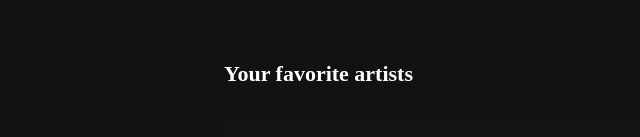
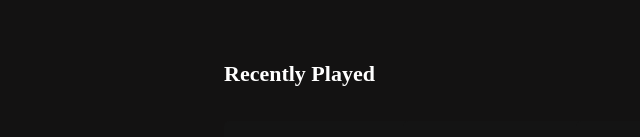
Before and after one commit to kanchi29/spotify, a plain HTML site: page index.html in a window 1280 px wide. Shown: the part 779-916 px from the top of the page, 0-640 px from the left. Drawn offline with Linux system fonts and the light colour scheme.

Commit message:
class name change

```diff
--- a/index.html
+++ b/index.html
@@ -152,10 +152,10 @@
                </span>
            </div>
            <!-- feed -->
-           <div class="favoriteartist2">
+           <div class="recentlyplayed">
             <span>
-                <h3 style="color: white;" class="favart2">
-                 Your favorite artists
+                <h3 style="color: white;" class="recplay">
+                 Recently Played
                 </h3>
             </span>
             <span id="seeall2">
--- a/style.css
+++ b/style.css
@@ -251,7 +251,7 @@ left: 87%;
 }
 
 
-.favart2{
+.recplay{
     font-size: 22px;
     position: absolute;
     top: 105%;
```
